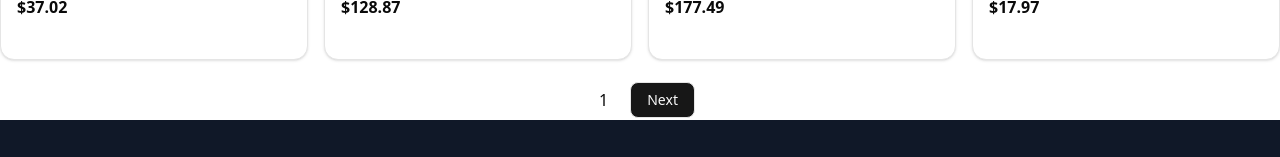
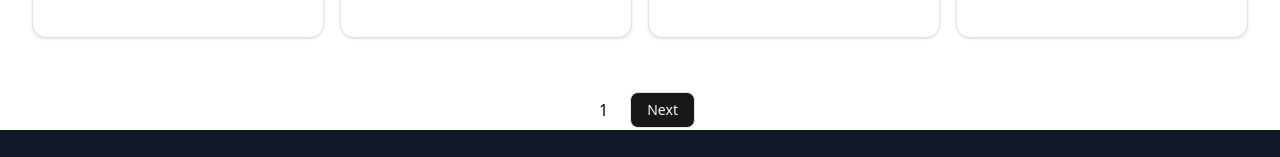
Before and after one commit to eusens/automation, a Next.js app: page /products in a window 1280 px wide. Shown: the part 1859-2016 px from the top of the page. Built offline with nearby package versions, Linux system fonts and the light colour scheme.

Commit message:
add space for page

```diff
--- a/app/products/page.tsx
+++ b/app/products/page.tsx
@@ -21,14 +21,12 @@ const Products = async ({ searchParams }: { searchParams: Promise<{ page?: strin
   const hasNextPage = endIndex < totalProducts;
 
   return (
-    <>
-
-      <ProductList
-        data={paginatedProducts}
-        title='Product List'
-      />
-      <Pagination page={currentPage} isNext={hasNextPage} />
-    </>
+    <div className="max-w-7xl mx-auto px-4 sm:px-6 lg:px-8">
+      <ProductList data={paginatedProducts} title="Product List" />
+      <div className="mt-8 flex justify-center">
+        <Pagination page={currentPage} isNext={hasNextPage} />
+      </div>
+    </div>
   );
 };
 
```
